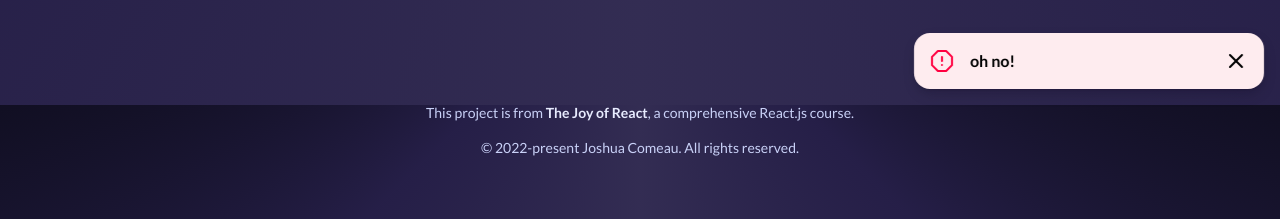
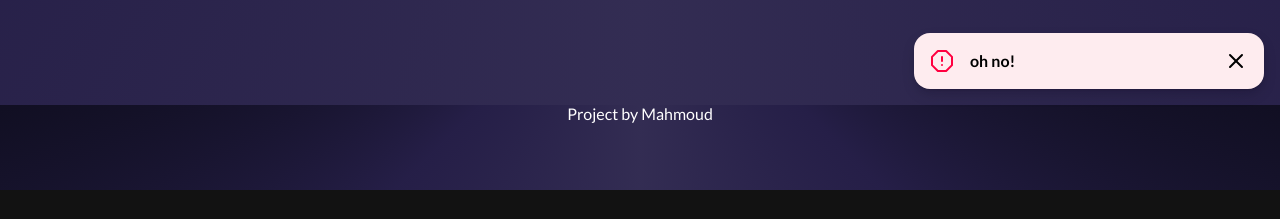
Before and after one commit to CodeMahmoud/Toaster-Project, a React (Vite) app: page / in a window 1280 px wide. Shown: the part 695-914 px from the top of the page. After the commit the page ends 885 px from the top, so only its background shows below. Built offline with nearby package versions, Linux system fonts and the light colour scheme.

Commit message:
updated text for footer

```diff
--- a/src/components/Footer/Footer.js
+++ b/src/components/Footer/Footer.js
@@ -5,14 +5,7 @@ import styles from './Footer.module.css';
 function Footer() {
   return (
     <footer className={styles.wrapper}>
-      <p>
-        This project is from{' '}
-        <a target="_blank" rel="noopener noreferrer" href="https://joyofreact.com">
-          The Joy of React
-        </a>
-        , a comprehensive React.js course.
-      </p>
-      <p>© 2022-present Joshua Comeau. All rights reserved.</p>
+   Project by Mahmoud
     </footer>
   );
 }
```
Also changed, not shown: 1 other file (tests, documents, lock files or other folders).
